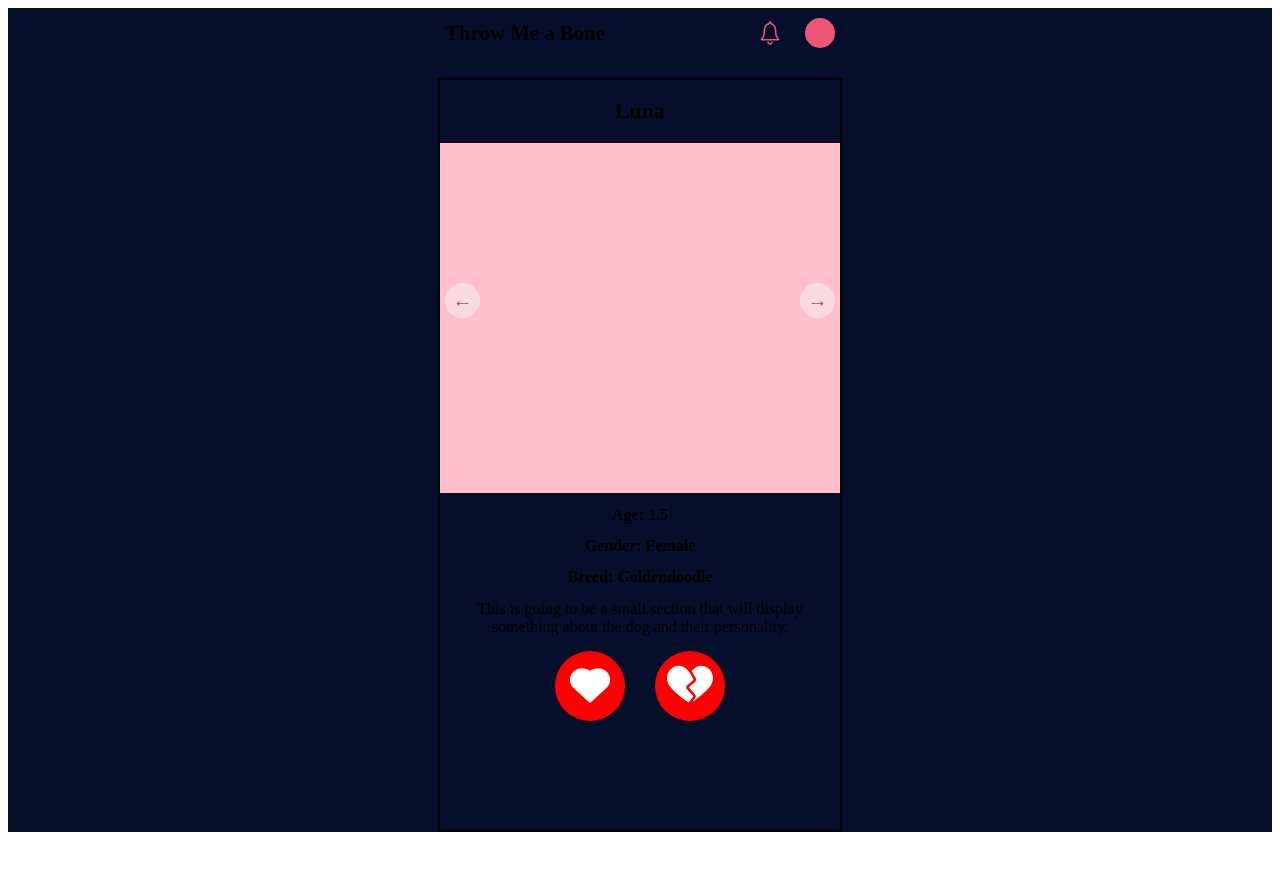
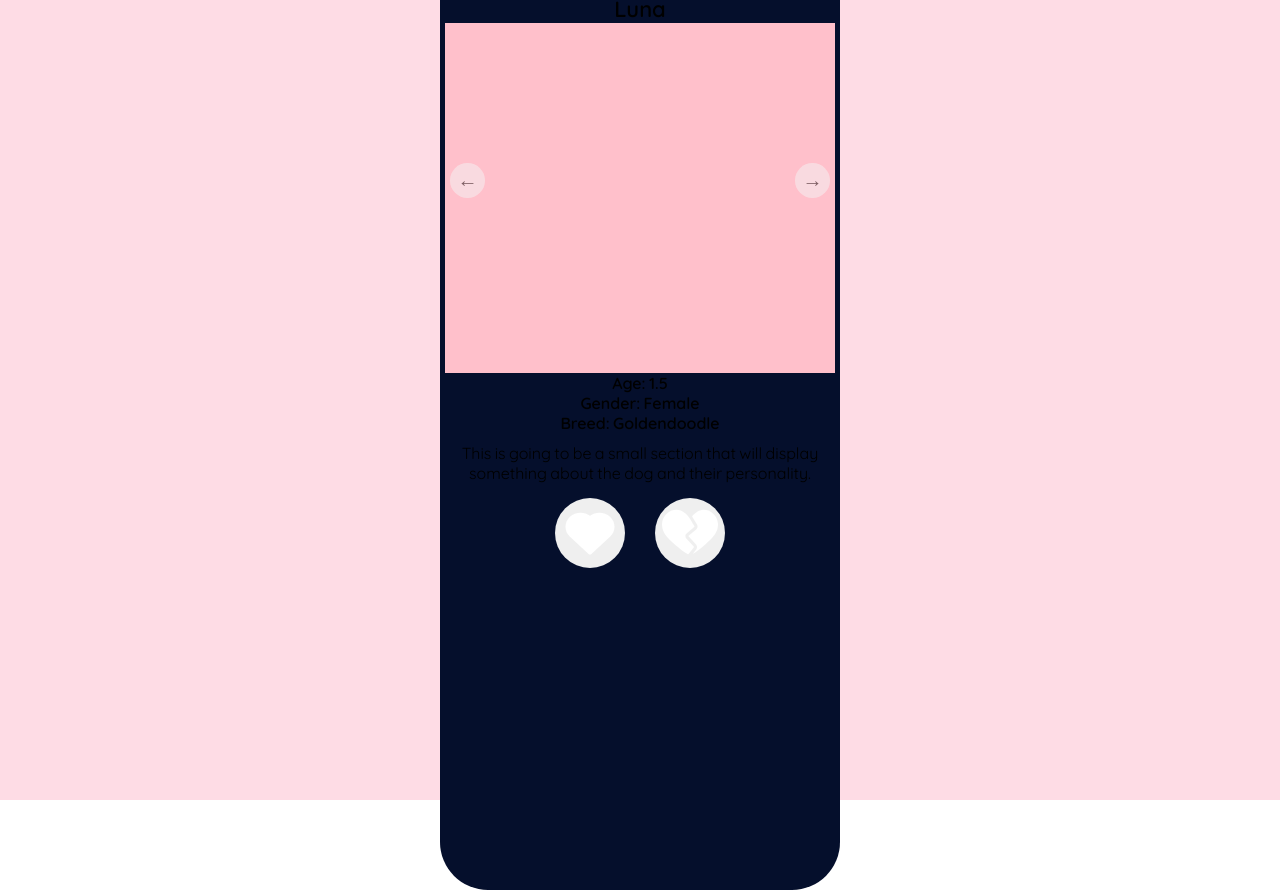
Before and after one commit to erickbey/dog-tinder, a React (Create React App) app in the folder client/: page / in a window 1280 px wide. Before the commit the page ends 840 px from the top, so only its background shows below. Built offline with nearby package versions, Linux system fonts and the light colour scheme.

Commit message:
added styling to nav bar and some to dog card

```diff
--- a/client/src/App.css
+++ b/client/src/App.css
@@ -1,7 +1,8 @@
 .App {
-  background: var(--color-bg);
+  background: var(--color-primary-variant);
   display: flex;
   justify-content: center;
   align-items: center;
   flex-direction: column;
+  height: 100vh;
 }
--- a/client/src/App.js
+++ b/client/src/App.js
@@ -7,15 +7,10 @@ import NavBar from './components/NavBar/NavBar';
 function App() {
   return (
     <div className="App">
-      <NavBar />
-      {/* <AccountSetup /> */}
-      {/* login */}{/* logout */}
-
-      <section className='body'>
+      <div className='container app__container'>
+        <NavBar />
         <DogProfileCard />
-      </section>
-
-      {/* match when mutal likes */}
+      </div>
     </div>
   );
 }
--- a/client/src/components/DogProfileCard/DogProfileCard.css
+++ b/client/src/components/DogProfileCard/DogProfileCard.css
@@ -1,14 +1,16 @@
 .card-container {
-    height: 750px;
+    height: 900px;
     width: 400px;
-    border: 2px solid black;
+    padding: 5px;
+    background: var(--color-bg);
+    border-radius: 0 0 3rem 3rem;
 }
 
-Button {
+/* Button {
     background-color: rgb(255, 0, 0);
     border: none;
     cursor: pointer;
-}
+} */
 
 .card-title {
     font-size: 22px;
--- a/client/src/components/DogProfileCard/DogProfileCard.js
+++ b/client/src/components/DogProfileCard/DogProfileCard.js
@@ -22,7 +22,7 @@ function DogProfileCard() {
 
 
   return (
-    <div className='card-container'>
+    <div className='container card-container'>
         <h1 className='card-title'>Luna</h1>
         <div className='image-container'>
             <div className='image'></div>
--- a/client/src/components/NavBar/NavBar.css
+++ b/client/src/components/NavBar/NavBar.css
@@ -1,22 +1,31 @@
-.navbar-container {
-    height: 50px;
-    width: 100%;
-    margin-bottom: 20px;
+.navbar__container {
+    height: 80px;
+    width: 500px;
+    padding: 10px;
     background-color: var(--color-bg);
     display: inline-block;
     display: flex;
     align-items: center;
-    justify-content: center;
+    justify-content: space-between;
+    border-radius: 3rem 3rem 0 0;
 }
 
-.logo-title {
-    font-size: 1.3rem;
-    margin-right: 150px;
+.options__btn {
+    margin-left: 20px;
 }
 
-.icons-container {
+.title {
+    font-size: 1.4rem;
+    color: white;
+    width: 150px;
+    text-align: center;
+}
+
+.icons__container {
     display: flex;
     align-items: center;
+    gap: 10px;
+    margin-right: 20px;
 }
 
 .notification-icon {
--- a/client/src/components/NavBar/NavBar.js
+++ b/client/src/components/NavBar/NavBar.js
@@ -1,13 +1,20 @@
 import React from 'react';
 import './NavBar.css';
 import { IoIosNotificationsOutline } from 'react-icons/io';
+import { BiBone } from 'react-icons/bi';
+import { CgMenuGridO } from 'react-icons/cg';
 
 function NavBar() {
   return (
-    <div className='navbar-container'>
-        <h1 className='logo-title'>Throw Me a Bone</h1>
-        <div className='icons-container'>
-              <IoIosNotificationsOutline className='notification-icon'/>
+    <div className='container navbar__container'>
+      <button className='btn options__btn'>
+        <CgMenuGridO className='icon__medium options'/>
+      </button>
+        <h1 className='title'>Throw Me a Bone <BiBone className='icon__small'/></h1>
+        <div className='icons__container'>
+          <button className='btn'>
+            <IoIosNotificationsOutline className='icon__medium'/>
+          </button>
             <div className='settings-icon-container'></div>
         </div>
     </div>
--- a/client/src/index.css
+++ b/client/src/index.css
@@ -1,9 +1,63 @@
+@import url('https://fonts.googleapis.com/css2?family=Quicksand:wght@300;400;600&display=swap');
+
+* {
+  margin: 0;
+  padding: 0;
+  border: 0;
+  outline: 0;
+  box-sizing: border-box;
+  list-style: none;
+  text-decoration: none;
+}
+
 :root {
   --color-bg: #050F2C;
   --color-bg-variant: #181F41;
   --color-primary: #EB5674;
-  --color-primary-variant: #FDC0D0(77, 181, 255, 0.4);
+  --color-primary-variant: #FEDCE5;
   --color-light: rgba(255, 255, 255, 0.6);
 
   --transition: all 400ms ease;
+
+  --container-width-lg: 550px;
+  --container-width-md: 86%;
+  --container-width-sm: 90%;
 }
+
+body {
+  font-family: "Quicksand", sans-serif;
+  word-spacing: -1px;
+}
+
+h1, h2, h3, h4, h5 {
+  font-weight: 600;
+}
+
+.container {
+  width: var(--container-width-lg);
+  margin: 0 auto;
+}
+
+.icon__small {
+  color: var(--color-primary);
+  height: 20px;
+  width: 20px;
+}
+
+.icon__medium {
+  color: var(--color-primary);
+  height: 30px;
+  width: 30px;
+}
+
+.icon__large {
+  color: var(--color-primary);
+  height: 35px;
+  width: 35px;
+}
+
+.btn {
+  background: var(--color-bg);
+  border: transparent;
+  cursor: pointer;
+}
```
